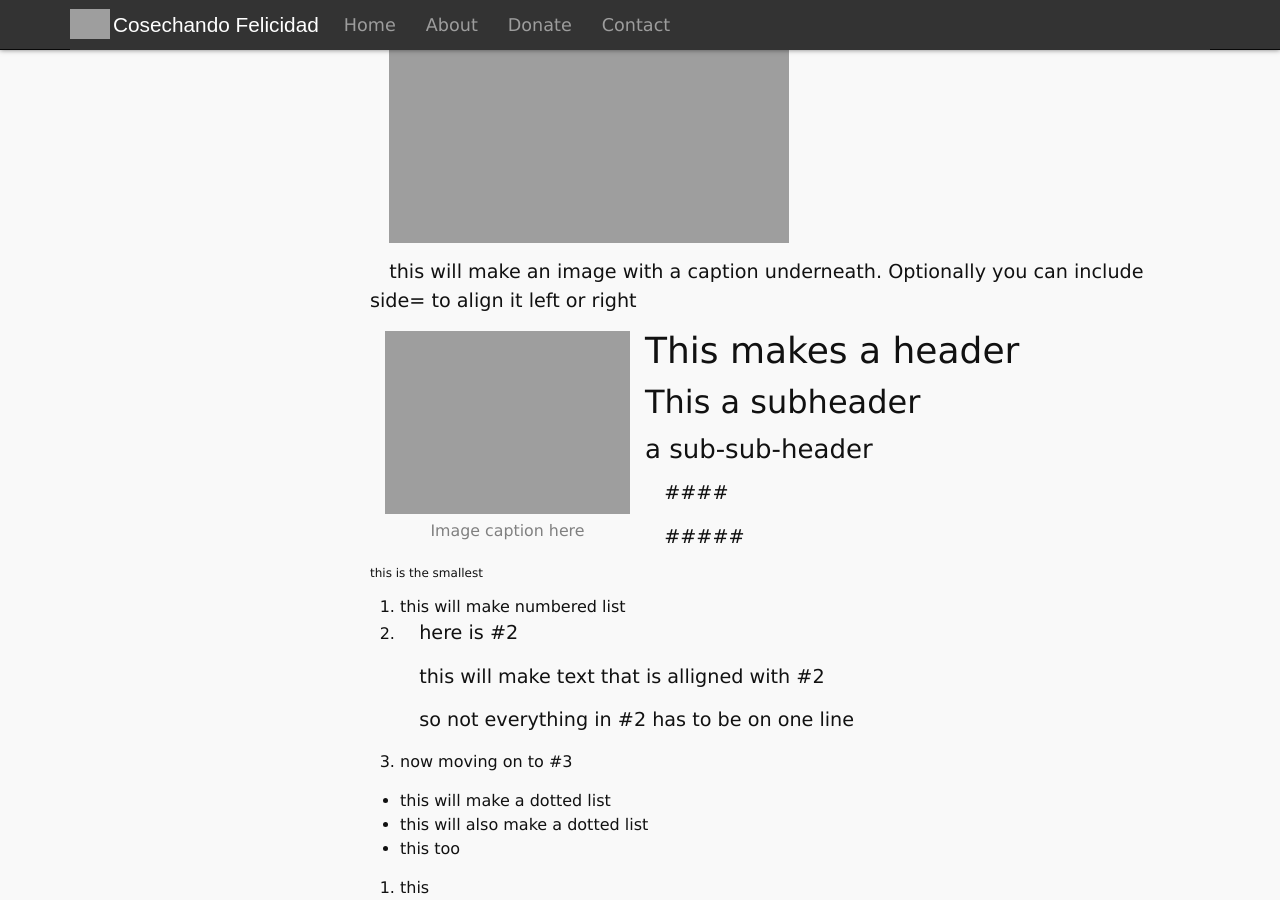
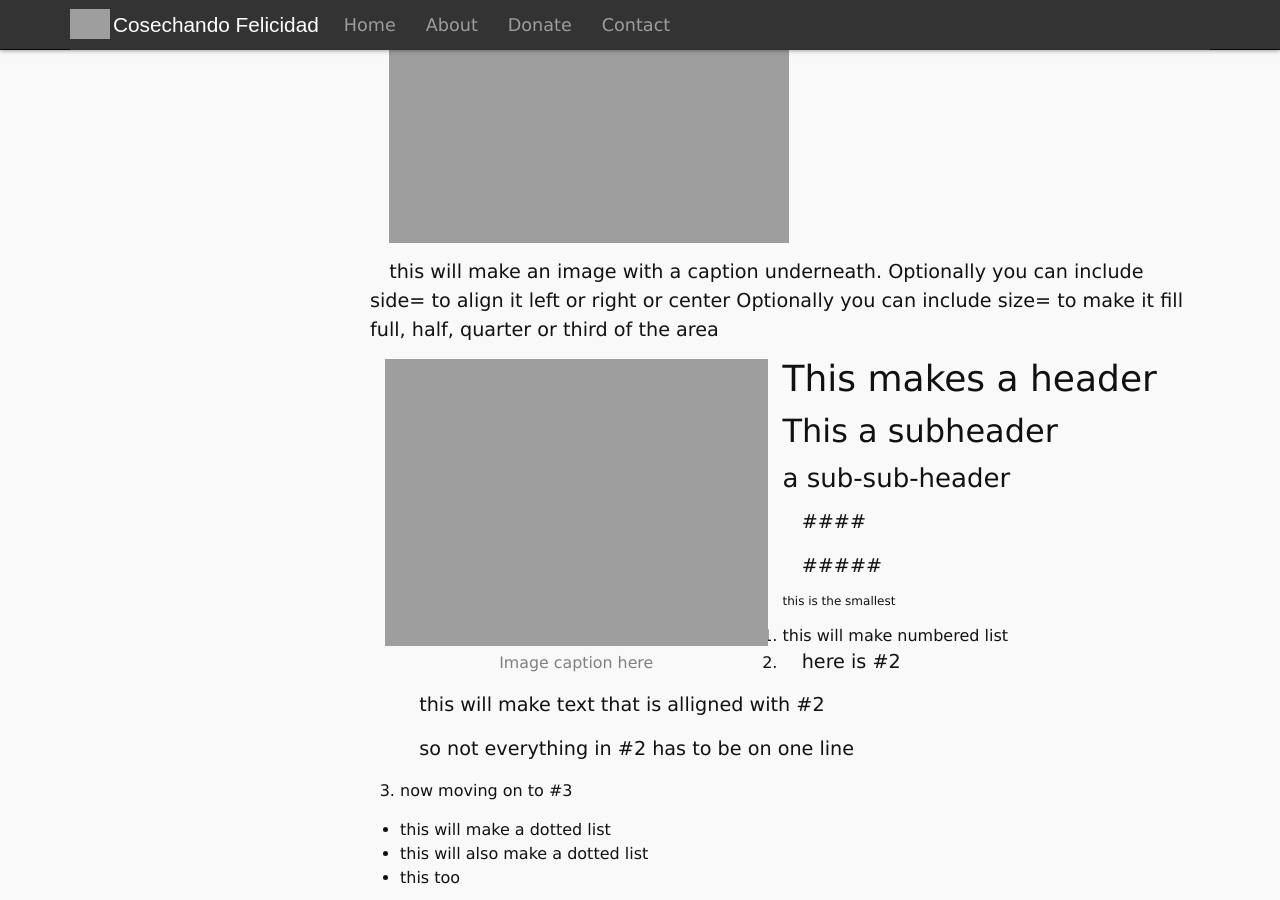
Before and after one commit to harvestinghappiness/harvestinghappiness.github.io, a Jekyll site: the page built from example/2015-10-04-example-post.md, in a window 1280 px wide and 900 px high, scrolled down 439 px. Built offline with Jekyll 4.4.1, drawn with Linux system fonts in a browser that asks for light colours.

Commit message:
update example to include new features

```diff
--- a/example/2015-10-04-example-post.md
+++ b/example/2015-10-04-example-post.md
@@ -17,9 +17,10 @@ this will make an inline image.
 ![image description]({{ site.url }}/images/imagename.jpg)
 
 this will make an image with a caption underneath.
-Optionally you can include side= to align it left or right
+Optionally you can include side= to align it left or right or center
+Optionally you can include size= to make it fill full, half, quarter or third of the area
 
-{% include figure.html src="imagename.jpg" caption="Image caption here" side="left" %}
+{% include figure.html src="imagename.jpg" caption="Image caption here" side="left" size="half" %}
 
 # This makes a header
 
```
